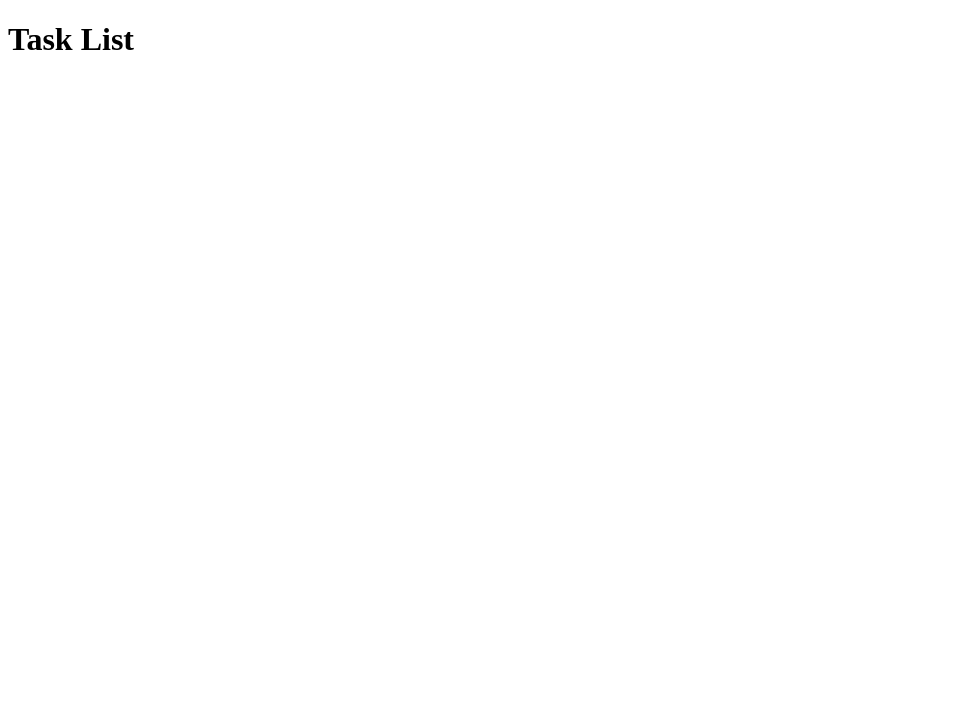
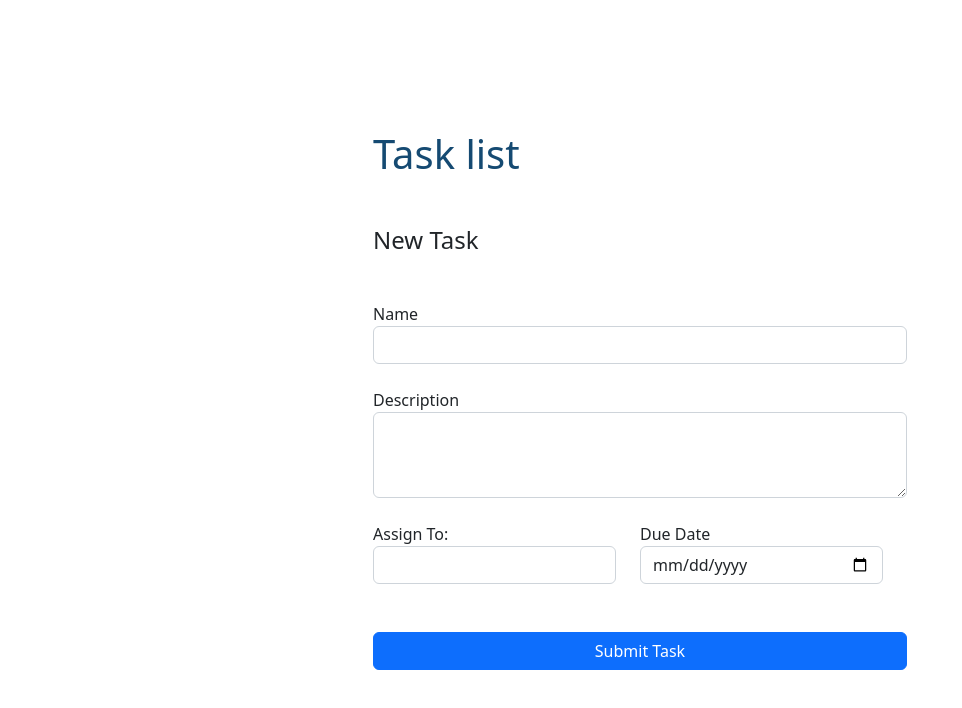
Before and after one commit to moryyiim/task-list, a plain HTML site: page index.html in a window 1280 px wide. Shown: the whole page, without its empty margins (0-962 px from the left). Drawn offline with nearby package versions, Linux system fonts and the light colour scheme.

Commit message:
Finish main component

```diff
--- /dev/null
+++ b/assets/css/styles.css
@@ -0,0 +1,10 @@
+* {
+    margin: 0;
+    padding: 0;
+    box-sizing: border-box;
+}
+
+.title {
+    color: rgb(21, 74, 114);
+    font-weight: 500;
+}
--- a/index.html
+++ b/index.html
@@ -4,10 +4,76 @@
     <meta charset="UTF-8" />
     <meta http-equiv="X-UA-Compatible" content="IE=edge" />
     <meta name="viewport" content="width=device-width, initial-scale=1.0" />
-    <link rel="stylesheet" href="assets/styles.css" />
+    <!-- CSS only -->
+    <link
+      href="https://cdn.jsdelivr.net/npm/bootstrap@5.2.1/dist/css/bootstrap.min.css"
+      rel="stylesheet"
+      integrity="sha384-iYQeCzEYFbKjA/T2uDLTpkwGzCiq6soy8tYaI1GyVh/UjpbCx/TYkiZhlZB6+fzT"
+      crossorigin="anonymous"
+    />
+    <link rel="stylesheet" href="assets/css/styles.css" />
     <title>Task List</title>
   </head>
   <body>
-    <h1>Task List</h1>
+    <section>
+      <form class="vh-100">
+        <div
+          class="container d-flex flex-column align-items-center justify-content-center h-100"
+        >
+          <div
+            class="row d-flex justify-content-center align-items-center w-100 h-100"
+          >
+            <div class="col col-lg-8 col-xl-6">
+              <div>
+                <h1 class="title mb-5">Task list</h1>
+              </div>
+
+              <div>
+                <h4 class="mb-5">New Task</h4>
+              </div>
+
+              <div>
+                <div class="form-group d-flex flex-column">
+                  <label for="name">Name</label>
+                  <input class="form-control" id="name" type="text" />
+                </div>
+
+                <br />
+
+                <div class="form-group d-flex flex-column">
+                  <label for="text-area">Description</label>
+                  <textarea
+                    class="form-control description w-100"
+                    name="textarea"
+                    id="text-area"
+                    cols="30"
+                    rows="3"
+                  ></textarea>
+                </div>
+
+                <br />
+
+                <div class="form-group d-flex">
+                  <div class="row w-100">
+                    <div class="col d-flex flex-column">
+                      <label for="assign-to">Assign To:</label>
+                      <input class="form-control" id="assign-to" type="text" />
+                    </div>
+                    <div class="col d-flex flex-column mb-5">
+                      <label for="date">Due Date</label>
+                      <input class="form-control" id="date" type="date" />
+                    </div>
+                  </div>
+                </div>
+
+                <div>
+                  <button class="btn btn-primary w-100">Submit Task</button>
+                </div>
+              </div>
+            </div>
+          </div>
+        </div>
+      </form>
+    </section>
   </body>
 </html>
```
Also changed, not shown: assets/styles.css (deleted).
